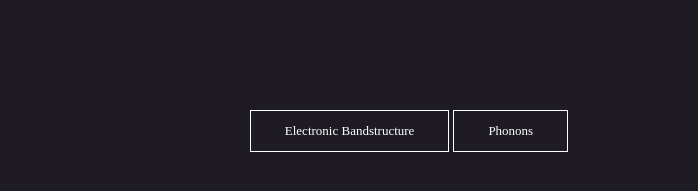
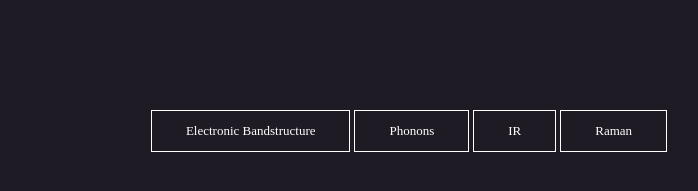
Before and after one commit to prakayastha/chalcogenide_perovskite, a plain HTML site: page BaS2_C2_c.html in a window 1280 px wide. Shown: the part 95-286 px from the top of the page, 231-929 px from the left. Drawn offline with Linux system fonts and the light colour scheme.

Commit message:
Update BaS2_C2_c.html

```diff
--- a/BaS2_C2_c.html
+++ b/BaS2_C2_c.html
@@ -18,6 +18,8 @@
 	<center>
 	<a href="BaS2_C2_c_electronic_BS.html" class="hero-btn">Electronic Bandstructure</a>
 	<a href="BaS2_C2_c_phonon_BS.html" class="hero-btn">Phonons</a>
+	<a href="BaS2_C2_c_IR.html" class="hero-btn">IR</a>
+	<a href="BaS2_C2_c_Raman.html" class="hero-btn">Raman</a>
 	</center>
     </section>
 </body>
```
